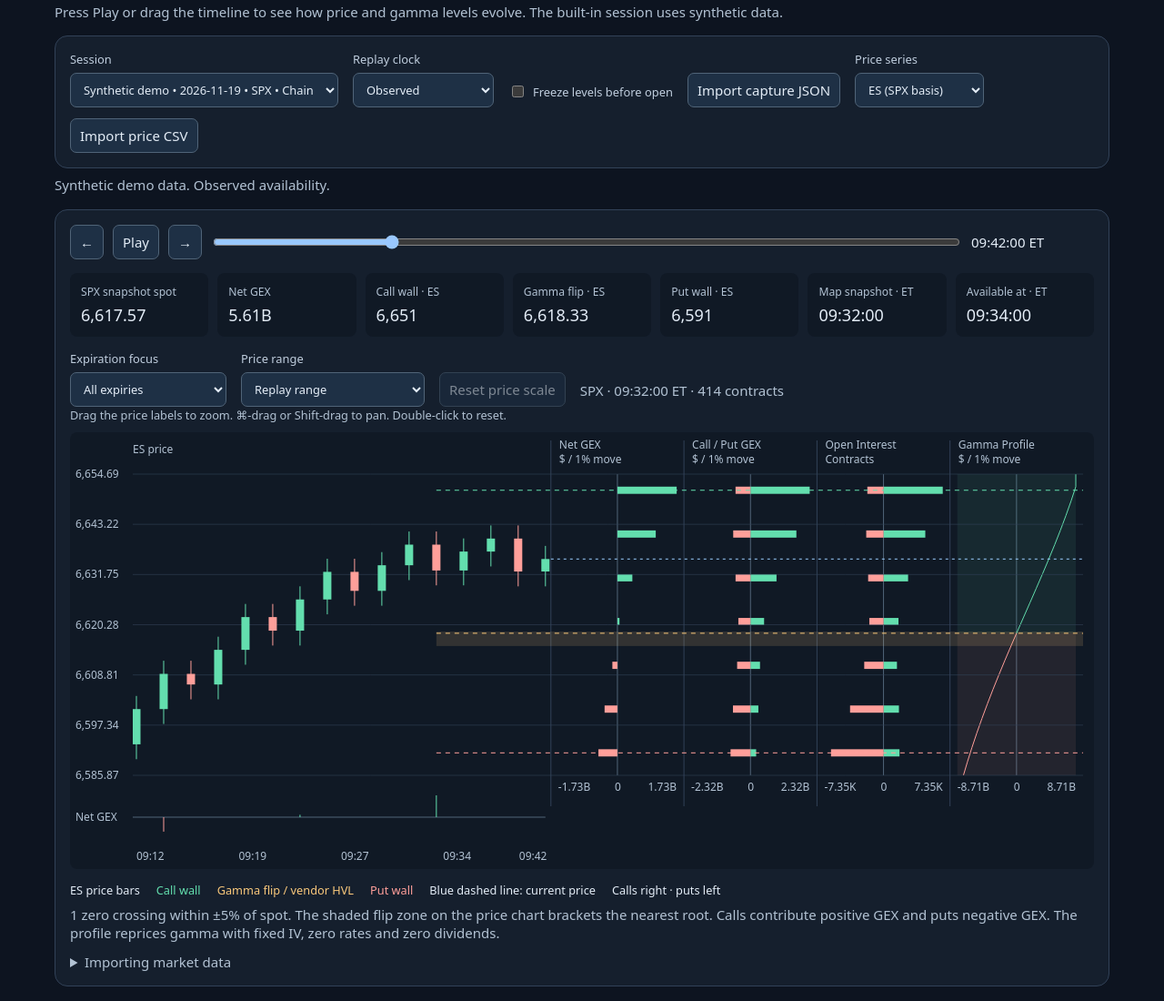
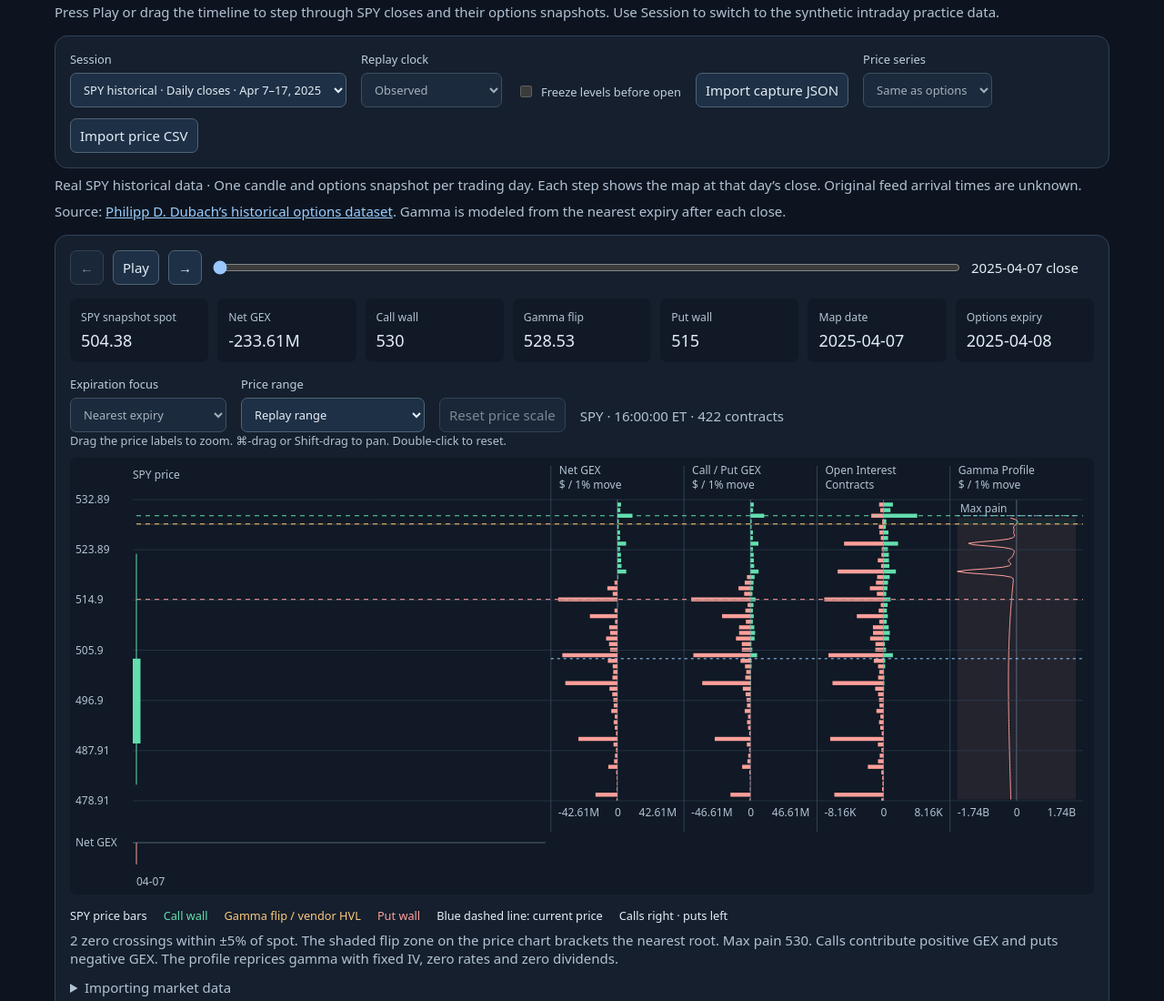
Before and after one commit to cicis-diamond/gex-replay, a plain HTML site: page index.html in a window 1280 px wide. Shown: the part 85-1185 px from the top of the page at 91% size. Drawn offline with Linux system fonts and the light colour scheme.

Commit message:
Open GEX Replay with historical SPY data

```diff
--- a/index.html
+++ b/index.html
@@ -66,7 +66,7 @@ code { overflow-wrap: anywhere }
 </style>
 </head>
 <body>
-<header><h1>GEX Replay</h1><p>Press Play or drag the timeline to see how price and gamma levels evolve. The built-in session uses synthetic data.</p></header>
+<header><h1>GEX Replay</h1><p>Press Play or drag the timeline to step through SPY closes and their options snapshots. Use Session to switch to the synthetic intraday practice data.</p></header>
 <div class="toolbar">
   <label>Session<select id="session" aria-label="Session"></select></label>
   <label>Replay clock<select id="clock"><option value="observed">Observed</option><option value="history">Historical estimate</option></select></label>
@@ -78,6 +78,7 @@ code { overflow-wrap: anywhere }
 </div>
 <p id="error" role="alert"></p>
 <p id="status" role="status"></p>
+<p id="archive-source" hidden>Source: <a style="color:#9aceff" href="https://github.com/anahatsingh-ui/options-dataset-hist">Philipp D. Dubach’s historical options dataset</a>. Gamma is modeled from the nearest expiry after each close.</p>
 <section>
   <div class="playback">
     <button id="prev" aria-label="Previous timestamp">←</button>
@@ -254,11 +255,11 @@ function parseBars(text, date) {
 
 function selection() {
   const session = sessions.get($("session").value);
-  const historical = $("clock").value === "history";
+  const historical = !session.archive && $("clock").value === "history";
   const lag = Math.min(1440, Math.max(0, Number($("lag").value) || 0));
   const rows = [...session.rows.values()].map(row => ({
-    ...row, at: historical ? row.snapshotAt + lag * 60000 : row.observedAt,
-  })).filter(row => row.at != null && sessionDate(row.at) === session.date)
+    ...row, at: session.archive ? row.snapshotAt : historical ? row.snapshotAt + lag * 60000 : row.observedAt,
+  })).filter(row => row.at != null && (session.archive || sessionDate(row.at) === session.date))
     .sort((a, b) => a.at - b.at || a.snapshotAt - b.snapshotAt);
   const bars = barsBySession.get($("session").value) ?? [];
   const times = [...new Set([...rows.map(row => row.at), ...bars.map(bar => bar.at)])].sort((a, b) => a - b);
@@ -281,8 +282,10 @@ function render() {
   const current = times[cursor];
   const visible = rows.filter(row => row.at <= current);
   const last = visible.reduce((latest, row) => !latest || row.snapshotAt > latest.snapshotAt ? row : latest, null);
-  const mapRows = $("freeze").checked ? visible.filter(row => timeFormat.format(row.at) < "09:30:00") : visible;
+  const mapRows = !session.archive && $("freeze").checked ? visible.filter(row => timeFormat.format(row.at) < "09:30:00") : visible;
   const mapRow = mapRows.reduce((latest, row) => !latest || row.snapshotAt > latest.snapshotAt ? row : latest, null);
+  for (const id of ["clock", "freeze", "instrument", "expiry-focus", "bars"]) $(id).disabled = Boolean(session.archive);
+  $("archive-source").hidden = !session.archive;
   const mapAnalysis = analyze(mapRow);
   const lastAnalysis = last === mapRow ? mapAnalysis : analyze(last);
   const map = mapAnalysis ? {...mapRow, ...mapAnalysis.levels} : mapRow;
@@ -296,12 +299,12 @@ function render() {
   $("play").disabled = times.length < 2;
   $("scrub").disabled = times.length < 2;
   $("lag-label").style.display = historical ? "grid" : "none";
-  $("time").textContent = current === undefined ? "No replay times" : timeFormat.format(current) + " ET";
+  $("time").textContent = current === undefined ? "No replay times" : session.archive ? sessionDate(current) + " close" : timeFormat.format(current) + " ET";
   $("status").textContent = [
     session.source === "Synthetic demo" ? "Synthetic demo data." : "",
-    historical ? "Historical estimate. Availability is assumed." : "Observed availability.",
+    session.archive ? "Real SPY historical data · One candle and options snapshot per trading day. Each step shows the map at that day’s close. Original feed arrival times are unknown." : historical ? "Historical estimate. Availability is assumed." : "Observed availability.",
     !rows.length ? "No gamma snapshots were available on this session date under the selected clock." : "",
-    $("freeze").checked && !map ? "No eligible premarket map." : "",
+    !session.archive && $("freeze").checked && !map ? "No eligible premarket map." : "",
     futures && session.symbol !== "SPX" ? "ES mapping requires SPX options and ES bars." : "",
     futures && session.symbol === "SPX" && map && !mapped ? "ES levels unavailable without a synchronized ES bar." : "",
   ].filter(Boolean).join(" ");
@@ -309,18 +312,23 @@ function render() {
     metric(session.symbol + " snapshot spot", last?.spot == null ? null : number.format(last.spot)),
     metric("Net GEX", (lastAnalysis?.netGex ?? last?.netGex) == null ? null : compact.format(lastAnalysis?.netGex ?? last.netGex)),
     ...Object.entries(fields).map(([field, [label]]) => metric((field === "flip" && !mapAnalysis ? "Vendor HVL" : label) + (futures ? " · ES" : ""), mapped?.[field] == null ? null : number.format(mapped[field]))),
-    metric("Map snapshot · ET", map ? timeFormat.format(map.snapshotAt) : null),
-    metric("Available at · ET", map ? timeFormat.format(map.at) : null),
+    ...(session.archive ? [
+      metric("Map date", map ? sessionDate(map.snapshotAt) : null),
+      metric("Options expiry", map?.expiration),
+    ] : [
+      metric("Map snapshot · ET", map ? timeFormat.format(map.snapshotAt) : null),
+      metric("Available at · ET", map ? timeFormat.format(map.at) : null),
+    ]),
   );
   $("price-legend").textContent = displayBars.length ? (futures ? "ES price bars" : session.symbol + " price bars") : (futures ? "ES price bars unavailable" : "Vendor sampled spot");
   const plottedRows = visible.map(row => ({...row, netGex: analyze(row,true)?.netGex ?? row.netGex}));
   const plottedBars = displayBars.filter(bar => bar.at <= current);
-  redrawPriceChart = () => draw(current, times[0], plottedRows, plottedBars, mapped, futures, mapped ? mapAnalysis : null);
+  redrawPriceChart = () => draw(current, times[0], plottedRows, plottedBars, mapped, futures, mapped ? mapAnalysis : null, session.archive);
   redrawPriceChart();
   describeAnalytics(mapAnalysis, map, session.symbol);
 }
 
-function draw(current, start, rows, bars, map, futures, analysis) {
+function draw(current, start, rows, bars, map, futures, analysis, archive) {
   const canvas = $("chart");
   const {width, height} = canvas.getBoundingClientRect();
   const scale = window.devicePixelRatio || 1;
@@ -443,7 +451,13 @@ function draw(current, start, rows, bars, map, futures, analysis) {
       line(x(point.at), zero, x(point.at), zero - 24 * point.netGex / max, point.netGex >= 0 ? "#63deae" : "#ff9f9a");
     }
   }
-  if (Number.isFinite(current)) {
+  if (archive && bars.length) {
+    const count = Math.min(5, bars.length);
+    for (let i = 0; i < count; i++) {
+      const bar = bars[Math.round(i * (bars.length - 1) / Math.max(1, count - 1))];
+      label(sessionDate(bar.at).slice(5), Math.min(right - 35, x(bar.at)), height - 10);
+    }
+  } else if (Number.isFinite(current)) {
     const labels = current - start >= 30 * 60000 ? 5 : current > start ? 2 : 1;
     for (let i = 0; i < labels; i++) {
       const t = start + (current - start) * i / Math.max(1, labels - 1);
@@ -532,6 +546,7 @@ function refreshSessions(key) {
   $("session").replaceChildren(...[...sessions.keys()].map(name => new Option(name, name)));
   $("session").value = key;
   $("instrument").value = sessions.get(key).defaultInstrument ?? "underlying";
+  $("expiry-focus").value = sessions.get(key).archive ? "next" : "all";
   cursor = 0;
   render();
 }
@@ -795,7 +810,40 @@ function describeAnalytics(analysis, row, symbol) {
   $("profile-status").textContent = labels.filter(Boolean).join(" ");
 }
 
+async function loadPublicArchive() {
+  const initial = $("session").value;
+  try {
+    const response = await fetch("spy-history.json");
+    if (!response.ok) throw new Error("History could not be loaded.");
+    const archive = await response.json();
+    const key = "SPY historical · Daily closes · Apr 7–17, 2025";
+    const rows = new Map();
+    const bars = [];
+    for (const [date, expiration, open, high, low, close, chain] of archive.sessions) {
+      const at = parseTime(date + "T16:00:00-04:00");
+      const expirationAt = parseTime(expiration + "T16:15:00-04:00");
+      const contracts = chain.map(([strike, right, iv, gamma, openInterest]) => ({
+        strike, right, iv, gamma, openInterest, expirationAt, multiplier: 100,
+      }));
+      rows.set(date, {symbol: "SPY", spot: close, expiration, snapshotAt: at, observedAt: null, contracts});
+      bars.push({at, open, high, low, close});
+    }
+    if (!rows.size) throw new Error("History has no sessions.");
+    sessions.set(key, {symbol: "SPY", source: archive.source, archive: true, rows});
+    barsBySession.set(key, bars);
+    if ($("session").value === initial) {
+      stop();
+      refreshSessions(key);
+    } else {
+      $("session").add(new Option(key, key));
+    }
+  } catch (error) {
+    $("error").textContent = "Could not load the historical SPY sample. " + error.message;
+  }
+}
+
 demo();
+if (location.protocol !== "file:") loadPublicArchive();
 
 const practiceScenarios = [
   {
```
